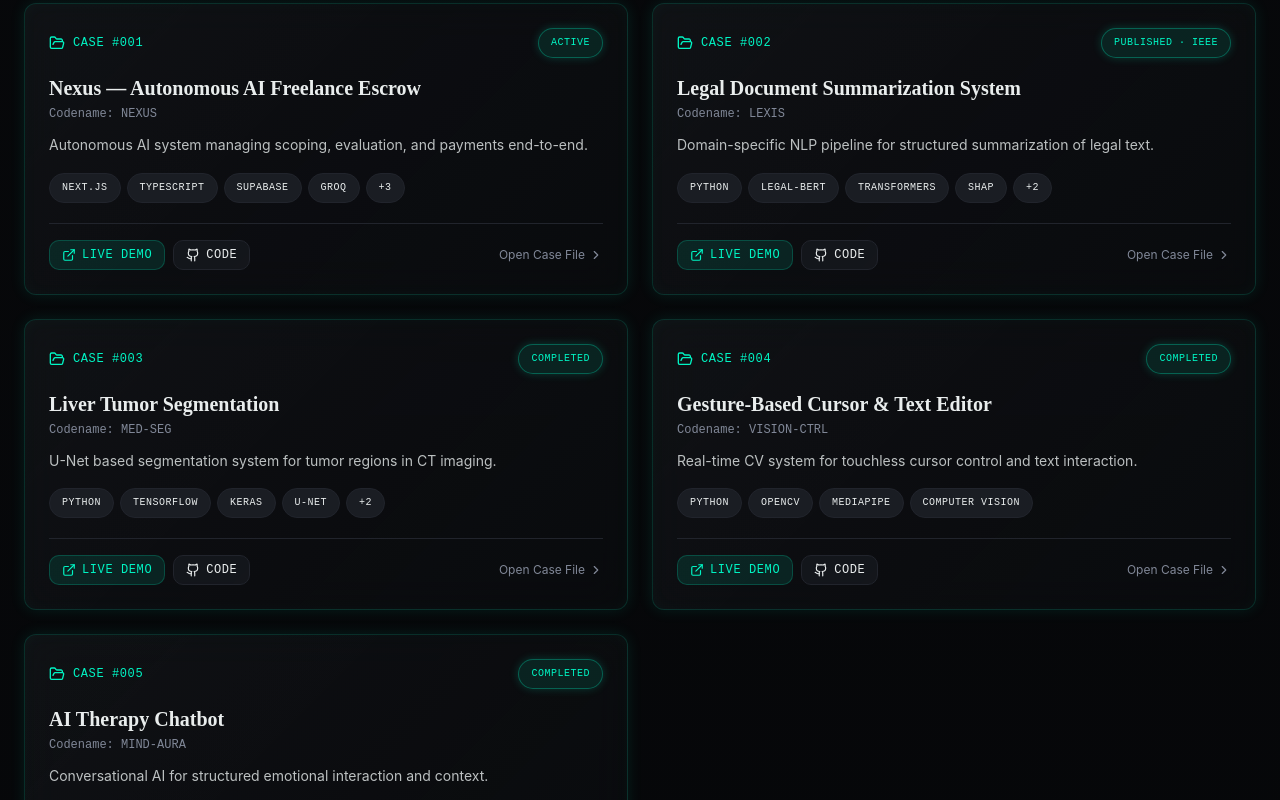
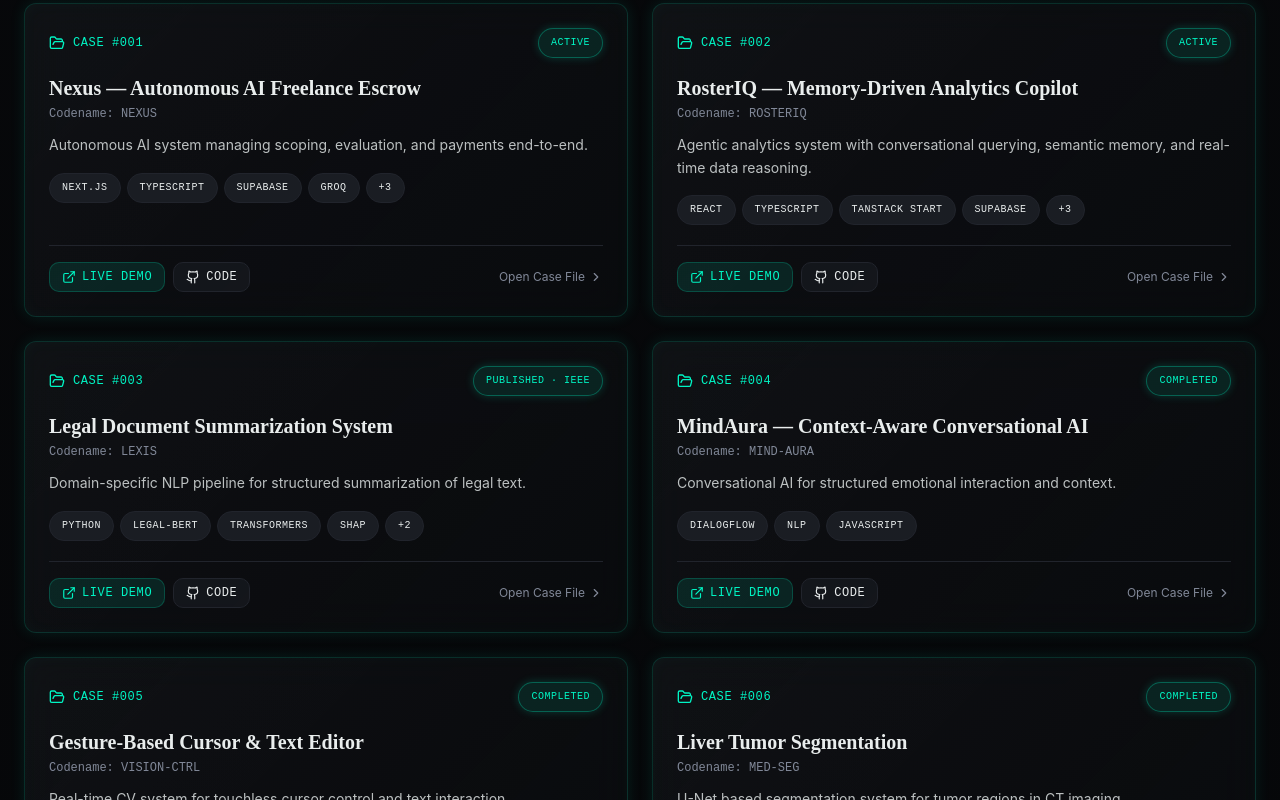
Before and after one commit to n-ikitasingh/Nikita_Portfolio, a React (Vite) app: page / in a window 1280 px wide. Shown: the part 2920-3720 px from the top of the page. Built offline with nearby package versions, Linux system fonts and the light colour scheme; no server answers; the HTML template or start-up script is replaced by a standard one.

Commit message:
add rosteriq project

```diff
--- a/src/data/projects.ts
+++ b/src/data/projects.ts
@@ -56,7 +56,64 @@
     githubUrl: "https://github.com/n-ikitasingh/Nexus-escrow",
   },
   {
-    id: 2,
+  id: 2,
+  title: "RosterIQ — Memory-Driven Analytics Copilot",
+  codename: "ROSTERIQ",
+  tagline: "Agentic analytics system with conversational querying, semantic memory, and real-time data reasoning.",
+  description:
+    "An AI-powered analytics copilot that transforms raw datasets into actionable insights through conversational workflows, memory-aware reasoning, SQL generation, and interactive data exploration.",
+
+  technologies: [
+    "React",
+    "TypeScript",
+    "TanStack Start",
+    "Supabase",
+    "Cloudflare Workers",
+    "TailwindCSS",
+    "Vite"
+  ],
+
+  status: "ACTIVE",
+
+  stats: [
+    { label: "Deployment", value: "Cloudflare" },
+    { label: "Architecture", value: "Agentic AI" },
+    { label: "Memory Layers", value: "3" },
+  ],
+
+  simple: {
+    problem:
+      "Business datasets are difficult to explore for non-technical users, especially when insights require SQL knowledge or memory of previous analysis.",
+
+    approach:
+      "RosterIQ lets users ask questions in plain English while the AI handles query planning, reasoning, and contextual memory automatically.",
+
+    architecture:
+      "Conversational UI → reasoning engine → SQL generation → Supabase execution → memory-aware analytics pipeline.",
+
+    result:
+      "Users can explore structured datasets conversationally without writing SQL or navigating complex dashboards.",
+  },
+
+  technical: {
+    problem:
+      "Traditional BI dashboards lack adaptive reasoning, conversational interfaces, and persistent memory across analytical workflows.",
+
+    approach:
+      "Built a memory-driven analytics copilot using TanStack Start, Supabase, and Cloudflare Workers with support for semantic recall, conversational querying, and agentic reasoning traces.",
+
+    architecture:
+      "Frontend built with React + TanStack Start. Backend integrates Supabase for structured querying and Cloudflare Workers for deployment/runtime orchestration. Includes semantic memory layers, replayable reasoning traces, and modular analytics workflows.",
+
+    result:
+      "Created a deployable AI-native analytics platform capable of conversational data exploration, contextual reasoning, and scalable cloud deployment.",
+  },
+
+  demoUrl: "https://rosteriq-ai.nikitasingh-sps.workers.dev/",
+  githubUrl: "https://github.com/n-ikitasingh/RosterIQ",
+},
+  {
+    id: 3,
     title: "Legal Document Summarization System",
     codename: "LEXIS",
     tagline: "Domain-specific NLP pipeline for structured summarization of legal text.",
@@ -84,37 +141,37 @@
     demoUrl: "#",
     githubUrl: "#",
   },
-  {
-    id: 3,
-    title: "Liver Tumor Segmentation",
-    codename: "MED-SEG",
-    tagline: "U-Net based segmentation system for tumor regions in CT imaging.",
+   {
+    id: 4,
+    title: "MindAura — Context-Aware Conversational AI",
+    codename: "MIND-AURA",
+    tagline: "Conversational AI for structured emotional interaction and context.",
     description:
-      "Medical imaging system that segments tumor regions from CT scans with clinically usable precision.",
-    technologies: ["Python", "TensorFlow", "Keras", "U-Net", "OpenCV", "CNNs"],
+      "Dialog system that maintains conversational context across turns and structures emotional responses.",
+    technologies: ["Dialogflow", "NLP", "JavaScript"],
     status: "COMPLETED",
     stats: [
-      { label: "Dice Score", value: "0.91" },
-      { label: "Modality", value: "CT" },
-      { label: "Architecture", value: "U-Net" },
+      { label: "Turns Tracked", value: "Multi" },
+      { label: "Engine", value: "Dialogflow" },
+      { label: "Mode", value: "Guided" },
     ],
     simple: {
-      problem: "Doctors need accurate tumor outlines from CT scans, but doing it manually is slow and inconsistent.",
-      approach: "A deep-learning model learns from labeled scans and outlines tumors automatically with high precision.",
-      architecture: "CT scans get preprocessed → fed into a U-Net model → output is a clean tumor mask, ready for clinical review.",
-      result: "Tumor regions are detected accurately enough to support real medical decisions.",
+      problem: "Most chatbots forget what you said two messages ago and respond like a generic FAQ — that doesn't work for emotional support.",
+      approach: "Build a chatbot that actually remembers context and replies with the right tone for each emotional state.",
+      architecture: "User message → intent recognition → context tracking across turns → structured, tone-aware response.",
+      result: "A focused prototype that holds a real conversation and feels supportive, not robotic.",
     },
     technical: {
-      problem: "Tumor boundaries in CT scans require pixel-level precision; weak segmentation reduces clinical usefulness and downstream radiomic reliability.",
-      approach: "A U-Net pipeline with HU windowing, normalization, augmentation, Dice+BCE optimization, and boundary-focused post-processing.",
-      architecture: "Preprocessing (HU windowing, normalization, augmentation) → U-Net with skip connections → composite Dice + BCE loss → morphological post-processing for boundary refinement and FP suppression.",
-      result: "Achieved 0.91 Dice score on validation, demonstrating strong localization quality suitable for clinical decision support.",
+      problem: "Supportive conversational systems fail when context decays across turns and responses lose tonal consistency under emotionally complex inputs.",
+      approach: "Dialogflow intents combined with multi-turn slot tracking and response structuring for tone continuity.",
+      architecture: "Intent classifier (Dialogflow) → multi-turn context manager with slot tracking → response template engine with tone constraints → conversation state persistence.",
+      result: "Maintains coherent multi-turn dialog with controlled tone, suitable for guided emotional support workflows.",
     },
-    demoUrl: "#",
-    githubUrl: "#",
+    demoUrl: "https://mind-aura-two.vercel.app/",
+    githubUrl: "https://github.com/n-ikitasingh/Mind-Aura",
   },
   {
-    id: 4,
+    id: 5,
     title: "Gesture-Based Cursor & Text Editor",
     codename: "VISION-CTRL",
     tagline: "Real-time CV system for touchless cursor control and text interaction.",
@@ -143,32 +200,33 @@
     githubUrl: "#",
   },
   {
-    id: 5,
-    title: "AI Therapy Chatbot",
-    codename: "MIND-AURA",
-    tagline: "Conversational AI for structured emotional interaction and context.",
+    id: 6,
+    title: "Liver Tumor Segmentation",
+    codename: "MED-SEG",
+    tagline: "U-Net based segmentation system for tumor regions in CT imaging.",
     description:
-      "Dialog system that maintains conversational context across turns and structures emotional responses.",
-    technologies: ["Dialogflow", "NLP", "JavaScript"],
+      "Medical imaging system that segments tumor regions from CT scans with clinically usable precision.",
+    technologies: ["Python", "TensorFlow", "Keras", "U-Net", "OpenCV", "CNNs"],
     status: "COMPLETED",
     stats: [
-      { label: "Turns Tracked", value: "Multi" },
-      { label: "Engine", value: "Dialogflow" },
-      { label: "Mode", value: "Guided" },
+      { label: "Dice Score", value: "0.91" },
+      { label: "Modality", value: "CT" },
+      { label: "Architecture", value: "U-Net" },
     ],
     simple: {
-      problem: "Most chatbots forget what you said two messages ago and respond like a generic FAQ — that doesn't work for emotional support.",
-      approach: "Build a chatbot that actually remembers context and replies with the right tone for each emotional state.",
-      architecture: "User message → intent recognition → context tracking across turns → structured, tone-aware response.",
-      result: "A focused prototype that holds a real conversation and feels supportive, not robotic.",
+      problem: "Doctors need accurate tumor outlines from CT scans, but doing it manually is slow and inconsistent.",
+      approach: "A deep-learning model learns from labeled scans and outlines tumors automatically with high precision.",
+      architecture: "CT scans get preprocessed → fed into a U-Net model → output is a clean tumor mask, ready for clinical review.",
+      result: "Tumor regions are detected accurately enough to support real medical decisions.",
     },
     technical: {
-      problem: "Supportive conversational systems fail when context decays across turns and responses lose tonal consistency under emotionally complex inputs.",
-      approach: "Dialogflow intents combined with multi-turn slot tracking and response structuring for tone continuity.",
-      architecture: "Intent classifier (Dialogflow) → multi-turn context manager with slot tracking → response template engine with tone constraints → conversation state persistence.",
-      result: "Maintains coherent multi-turn dialog with controlled tone, suitable for guided emotional support workflows.",
+      problem: "Tumor boundaries in CT scans require pixel-level precision; weak segmentation reduces clinical usefulness and downstream radiomic reliability.",
+      approach: "A U-Net pipeline with HU windowing, normalization, augmentation, Dice+BCE optimization, and boundary-focused post-processing.",
+      architecture: "Preprocessing (HU windowing, normalization, augmentation) → U-Net with skip connections → composite Dice + BCE loss → morphological post-processing for boundary refinement and FP suppression.",
+      result: "Achieved 0.91 Dice score on validation, demonstrating strong localization quality suitable for clinical decision support.",
     },
-    demoUrl: "https://mind-aura-two.vercel.app/",
-    githubUrl: "https://github.com/n-ikitasingh/Mind-Aura",
+    demoUrl: "#",
+    githubUrl: "#",
   },
+
 ];
```
